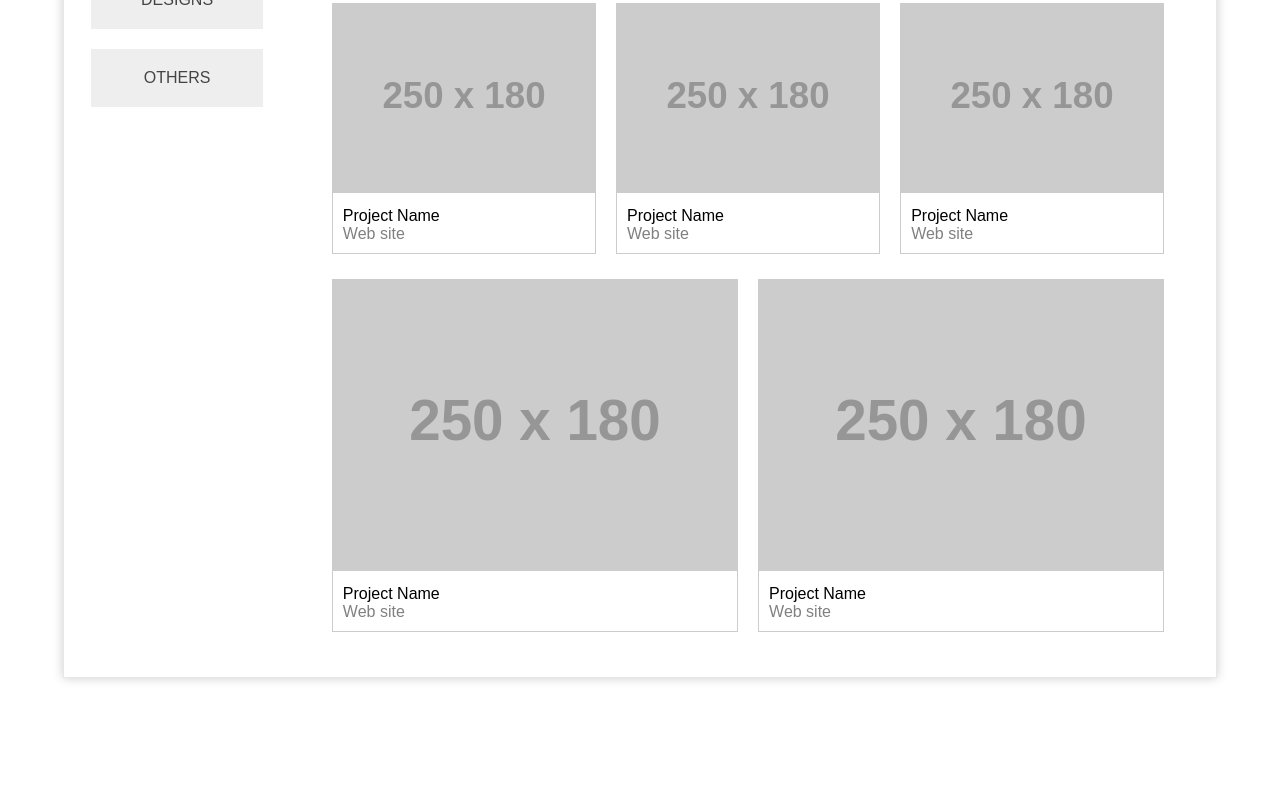
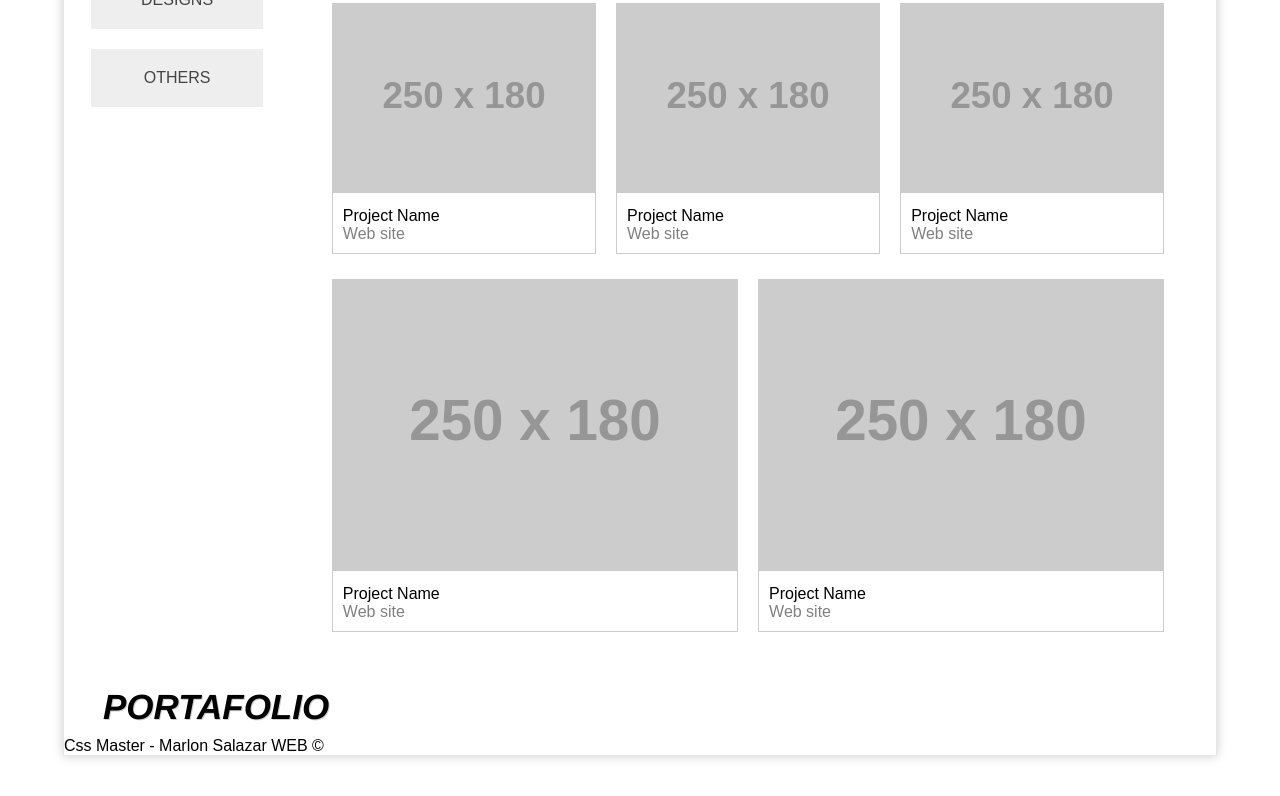
Before and after one commit to marlonsalazarg/homepage-design-fg, a plain HTML site: page index.html in a window 1280 px wide. Shown: the part 455-1251 px from the top of the page. Before the commit the page ends 1173 px from the top, so only its background shows below. Drawn offline with Linux system fonts and the light colour scheme; placeholder pictures from the web are drawn by us.

Commit message:
add: footer

```diff
--- a/index.html
+++ b/index.html
@@ -119,6 +119,12 @@
           </article>
         </div>
       </section>
+
+      <!-- Footer -->
+      <footer class="footer">
+        <div class="logo"><h1>Portafolio</h1></div>
+        <div class="info">Css Master - Marlon Salazar WEB &copy;</div>
+      </footer>
     </div>
   </body>
 </html>
```
